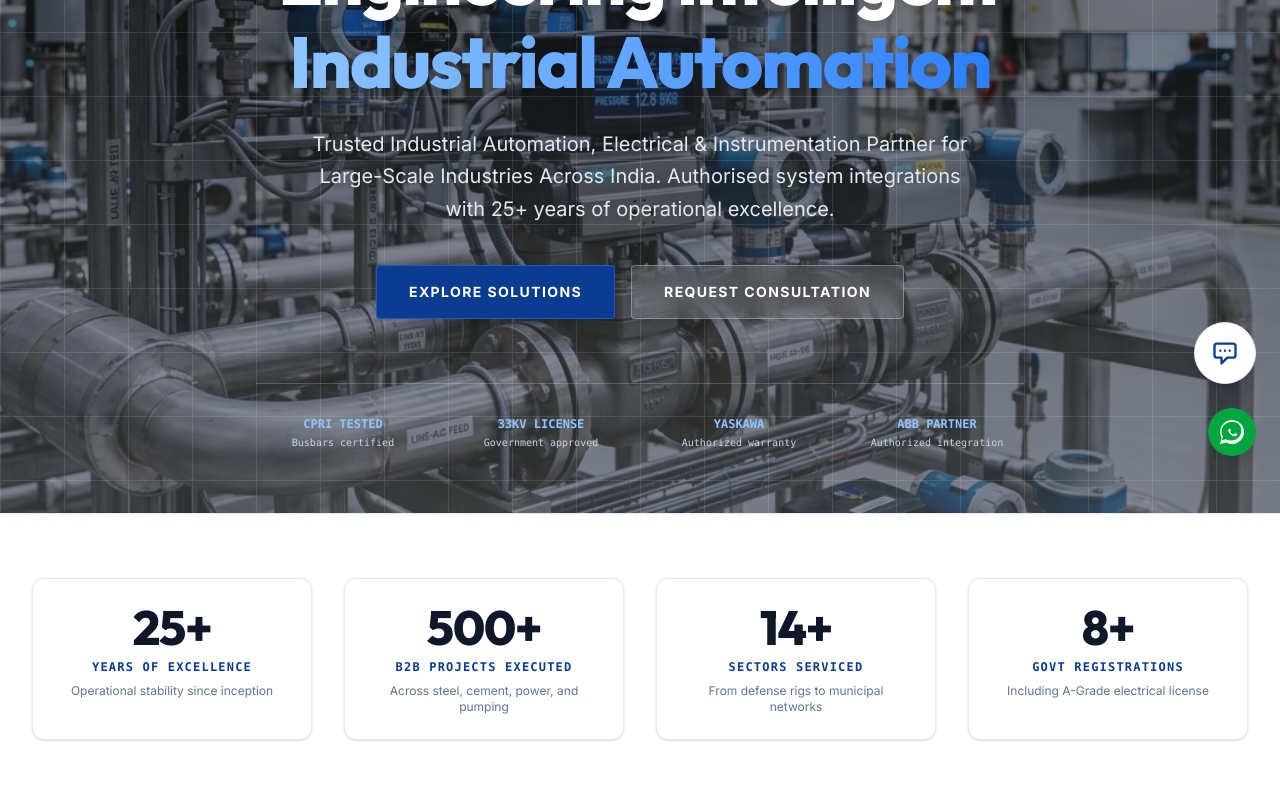
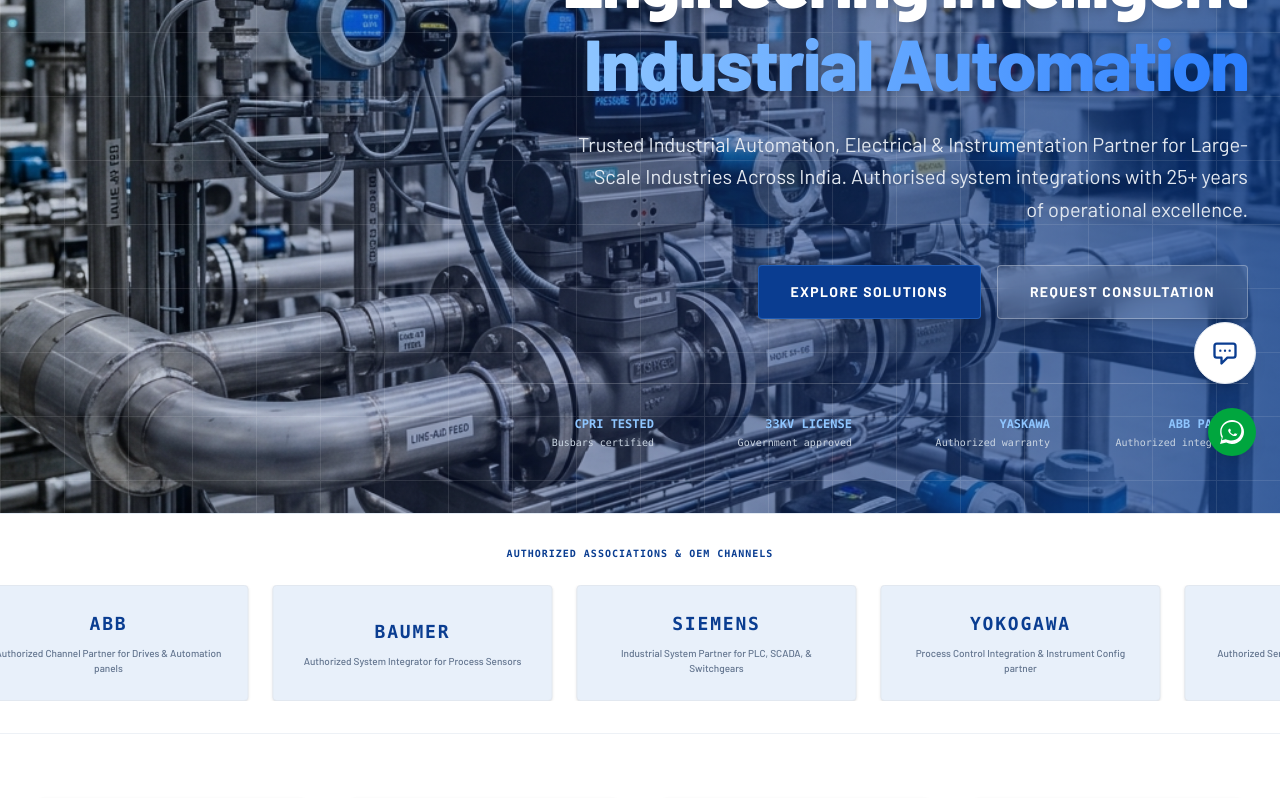
Before and after one commit to novelleyx-dev/nandiniautomation, a Next.js app: page / in a window 1280 px wide. Shown: the part 320-1118 px from the top of the page. Built offline with nearby package versions, Linux system fonts and the light colour scheme.

Commit message:
UI Updates: Redesigned hero section, thinner nav, Barlow font, scrolling associations, and updated case studies copy

```diff
--- a/src/app/globals.css
+++ b/src/app/globals.css
@@ -10,14 +10,34 @@
   --color-ne-text-dark: #0B1F3A; /* Navy Blue */
   --color-ne-text-muted: #64748b;
 
-  --font-sans: var(--font-inter), sans-serif;
-  --font-outfit: var(--font-outfit), sans-serif;
+  --font-sans: var(--font-barlow), sans-serif;
+  --font-outfit: var(--font-barlow), sans-serif;
 }
 
 /* Custom Overrides & Scroll Behaviors */
 html, body {
   background-color: #E8F0FA; /* bg-ne-bg */
   color: #1e293b; /* text-ne-text-dark */
+  font-family: var(--font-sans);
+}
+
+@keyframes marquee {
+  0% {
+    transform: translateX(0);
+  }
+  100% {
+    transform: translateX(-50%);
+  }
+}
+
+.animate-marquee {
+  display: flex;
+  width: max-content;
+  animation: marquee 30s linear infinite;
+}
+
+.animate-marquee:hover {
+  animation-play-state: paused;
 }
 
 /* Custom scrollbar matching corporate theme */
--- a/src/app/layout.tsx
+++ b/src/app/layout.tsx
@@ -1,4 +1,4 @@
-import { Inter, Outfit } from "next/font/google";
+import { Barlow } from "next/font/google";
 import "./globals.css";
 import Header from "@/components/Layout/Header";
 import Footer from "@/components/Layout/Footer";
@@ -6,14 +6,9 @@ import KnowledgeAssistant from "@/components/Assistant/KnowledgeAssistant";
 import DisableRightClick from "@/components/Layout/DisableRightClick";
 import { Metadata } from 'next';
 
-const inter = Inter({
-  variable: "--font-inter",
-  subsets: ["latin"],
-  display: 'swap',
-});
-
-const outfit = Outfit({
-  variable: "--font-outfit",
+const barlow = Barlow({
+  variable: "--font-barlow",
+  weight: ['400', '500', '600', '700', '800'],
   subsets: ["latin"],
   display: 'swap',
 });
@@ -42,7 +37,7 @@ export default function RootLayout({
   children: React.ReactNode;
 }) {
   return (
-    <html lang="en" className={`${inter.variable} ${outfit.variable} scroll-smooth`}>
+    <html lang="en" className={`${barlow.variable} scroll-smooth`}>
       <head>
         <link rel="icon" href="/favicon.ico" sizes="any" />
       </head>
--- a/src/app/page.tsx
+++ b/src/app/page.tsx
@@ -134,6 +134,46 @@ export default function Home() {
 
       {/* 1. HERO SECTION */}
       <HeroSlideshow />
+
+      {/* 8. PARTNERS & ASSOCIATIONS (Moved below Hero) */}
+      <section className="py-8 bg-white border-b border-slate-200/60 overflow-hidden">
+        <div className="max-w-7xl mx-auto px-4 sm:px-6 lg:px-8 text-center mb-6">
+          <h2 className="text-[10px] uppercase tracking-widest text-[var(--color-ne-blue-corp)] font-mono font-bold">
+            AUTHORIZED ASSOCIATIONS & OEM CHANNELS
+          </h2>
+        </div>
+        <div className="relative w-full overflow-hidden">
+          <div className="animate-marquee flex gap-6 px-4">
+            {/* Repeat list twice for smooth continuous scroll */}
+            {[...Array(2)].map((_, arrayIdx) => (
+              <div key={arrayIdx} className="flex gap-6 shrink-0">
+                {[
+                  { name: 'YASKAWA', desc: 'Authorized Service Center for Variable Frequency Drives (VFDs)', url: 'https://www.yaskawaindia.in/' },
+                  { name: 'ABB', desc: 'Authorized Channel Partner for Drives & Automation panels', url: 'https://new.abb.com/indian-subcontinent' },
+                  { name: 'BAUMER', desc: 'Authorized System Integrator for Process Sensors', url: 'https://www.baumer.com/' },
+                  { name: 'SIEMENS', desc: 'Industrial System Partner for PLC, SCADA, & Switchgears', url: 'https://www.siemens.com/' },
+                  { name: 'YOKOGAWA', desc: 'Process Control Integration & Instrument Config partner', url: 'https://www.yokogawa.com/' }
+                ].map((partner, idx) => (
+                  <a
+                    key={`${arrayIdx}-${idx}`}
+                    href={partner.url}
+                    target="_blank"
+                    rel="noopener noreferrer"
+                    className="w-[280px] shrink-0 bg-[#E8F0FA] border border-slate-200 p-6 rounded flex flex-col justify-center hover:border-blue-300 shadow-sm transition-all cursor-pointer group text-center"
+                  >
+                    <span className="text-[var(--color-ne-blue-corp)] font-extrabold text-lg tracking-widest font-mono group-hover:text-blue-700 transition-colors">
+                      {partner.name}
+                    </span>
+                    <span className="text-[10px] text-slate-500 mt-2 leading-normal font-sans font-medium">
+                      {partner.desc}
+                    </span>
+                  </a>
+                ))}
+              </div>
+            ))}
+          </div>
+        </div>
+      </section>
 
       {/* 2. TRUST & SCALE SECTION */}
       <section className="bg-white py-16 relative border-b border-slate-200/60">
@@ -543,38 +583,7 @@ export default function Home() {
         </div>
       </section>
 
-      {/* 8. PARTNERS & ASSOCIATIONS */}
-      <section className="py-16 bg-white border-b border-slate-200/60">
-        <div className="max-w-7xl mx-auto px-4 sm:px-6 lg:px-8 text-center">
-          <h2 className="text-xs uppercase tracking-widest text-[var(--color-ne-blue-corp)] font-mono font-bold mb-10">
-            AUTHORIZED ASSOCIATIONS & OEM CHANNELS
-          </h2>
-          <div className="grid grid-cols-2 sm:grid-cols-3 lg:grid-cols-5 gap-6">
-            {[
-              { name: 'YASKAWA', desc: 'Authorized Service Center for Variable Frequency Drives (VFDs)', url: 'https://www.yaskawaindia.in/' },
-              { name: 'ABB', desc: 'Authorized Channel Partner for Drives & Automation panels', url: 'https://new.abb.com/indian-subcontinent' },
-              { name: 'BAUMER', desc: 'Authorized System Integrator for Process Sensors', url: 'https://www.baumer.com/' },
-              { name: 'SIEMENS', desc: 'Industrial System Partner for PLC, SCADA, & Switchgears', url: 'https://www.siemens.com/' },
-              { name: 'YOKOGAWA', desc: 'Process Control Integration & Instrument Config partner', url: 'https://www.yokogawa.com/' }
-            ].map((partner, idx) => (
-              <a
-                key={idx}
-                href={partner.url}
-                target="_blank"
-                rel="noopener noreferrer"
-                className="bg-[#E8F0FA] border border-slate-200 p-6 rounded flex flex-col justify-between hover:border-blue-300 shadow-sm transition-all cursor-pointer group"
-              >
-                <span className="text-[var(--color-ne-blue-corp)] font-extrabold text-lg tracking-widest font-mono group-hover:text-blue-700 transition-colors">
-                  {partner.name}
-                </span>
-                <span className="text-[10px] text-slate-500 mt-4 leading-normal font-sans font-medium">
-                  {partner.desc}
-                </span>
-              </a>
-            ))}
-          </div>
-        </div>
-      </section>
+
 
       {/* 9. CERTIFICATIONS & COMPLIANCE SECTION */}
       <section id="certifications" className="py-20 relative bg-[#E8F0FA] border-b border-slate-200/60">
--- a/src/app/projects/page.tsx
+++ b/src/app/projects/page.tsx
@@ -44,7 +44,7 @@ export default function ProjectsPage() {
                 Industrial Case Studies & EPC Projects
               </h1>
               <p className="text-base sm:text-lg leading-relaxed text-slate-600">
-                A record of our completed turnkey engineering deliveries across heavy industry sectors. Each case study documents the client requirement, engineering challenge, technology deployed, and verified operational outcome.
+                A proven track record of reliable, high-performance turnkey engineering deliveries. Backed by 25+ years of operational excellence, our case studies showcase our unwavering commitment to safety, compliance, and on-time execution—giving new clients complete peace of mind when partnering with us for mission-critical automation.
               </p>
               <div className="flex gap-6 pt-2 font-mono text-xs">
                 <div className="text-center">
--- a/src/components/Home/HeroSlideshow.tsx
+++ b/src/components/Home/HeroSlideshow.tsx
@@ -34,19 +34,19 @@ export default function HeroSlideshow() {
             className="absolute inset-0 bg-cover bg-center"
             style={{ backgroundImage: `url(${slide})` }}
           />
-          {/* Dark Overlay for Text Visibility */}
-          <div className="absolute inset-0 bg-slate-900/60 mix-blend-multiply" />
-          <div className="absolute inset-0 bg-gradient-to-t from-[#E8F0FA]/20 to-transparent" />
+          {/* Light Blue Gray Overlay for Text Visibility */}
+          <div className="absolute inset-0 bg-slate-500/30 mix-blend-multiply" />
+          <div className="absolute inset-0 bg-gradient-to-r from-transparent via-blue-900/30 to-[#0A3D91]/70" />
         </div>
       ))}
 
       {/* Subtle engineering blueprint matrix grid over the images */}
       <div className="absolute inset-0 bg-[linear-gradient(to_right,#ffffff_1px,transparent_1px),linear-gradient(to_bottom,#ffffff_1px,transparent_1px)] bg-[size:4rem_4rem] opacity-10 pointer-events-none" />
 
-      {/* Centered Content */}
-      <div className="max-w-4xl mx-auto px-4 sm:px-6 lg:px-8 relative z-10 w-full text-center flex flex-col items-center">
+      {/* Right Aligned Content */}
+      <div className="max-w-7xl mx-auto px-4 sm:px-6 lg:px-8 relative z-10 w-full text-right flex flex-col items-end justify-center h-full">
 
-        <div className="inline-flex items-center justify-center space-x-2 bg-white/10 backdrop-blur-md border border-white/20 px-4 py-2 rounded-full text-xs font-mono font-bold text-white shadow-lg mb-8">
+        <div className="inline-flex items-center justify-end space-x-2 bg-white/10 backdrop-blur-md border border-white/20 px-4 py-2 rounded-full text-xs font-mono font-bold text-white shadow-lg mb-8">
           <span className="flex h-2 w-2 relative">
             <span className="animate-ping absolute inline-flex h-full w-full rounded-full bg-blue-300 opacity-75"></span>
             <span className="relative inline-flex rounded-full h-2 w-2 bg-blue-400"></span>
@@ -66,7 +66,7 @@ export default function HeroSlideshow() {
         </p>
 
         {/* CTAs */}
-        <div className="flex flex-wrap justify-center gap-4">
+        <div className="flex flex-wrap justify-end gap-4 w-full">
           <a href="#products" className="px-8 py-4 bg-[var(--color-ne-blue-corp)] hover:bg-[var(--color-ne-blue-steel)] text-white font-bold rounded shadow-xl hover:shadow-2xl hover:-translate-y-1 transition-all duration-300 text-sm uppercase tracking-widest border border-blue-400/30">
             Explore Solutions
           </a>
@@ -76,20 +76,20 @@ export default function HeroSlideshow() {
         </div>
 
         {/* Floating industrial badging indicators */}
-        <div className="mt-16 pt-8 border-t border-white/20 grid grid-cols-2 md:grid-cols-4 gap-6 text-xs font-mono w-full max-w-3xl">
-          <div className="group flex flex-col items-center">
+        <div className="mt-16 pt-8 border-t border-white/20 grid grid-cols-2 md:grid-cols-4 gap-6 text-xs font-mono w-full max-w-3xl justify-items-end text-right">
+          <div className="group flex flex-col items-end">
             <span className="block text-blue-300 font-bold group-hover:text-blue-200 transition-colors">CPRI TESTED</span>
             <span className="text-slate-300 text-[10px] mt-1">Busbars certified</span>
           </div>
-          <div className="group flex flex-col items-center">
+          <div className="group flex flex-col items-end">
             <span className="block text-blue-300 font-bold group-hover:text-blue-200 transition-colors">33KV LICENSE</span>
             <span className="text-slate-300 text-[10px] mt-1">Government approved</span>
           </div>
-          <div className="group flex flex-col items-center">
+          <div className="group flex flex-col items-end">
             <span className="block text-blue-300 font-bold group-hover:text-blue-200 transition-colors">YASKAWA</span>
             <span className="text-slate-300 text-[10px] mt-1">Authorized warranty</span>
           </div>
-          <div className="group flex flex-col items-center">
+          <div className="group flex flex-col items-end">
             <span className="block text-blue-300 font-bold group-hover:text-blue-200 transition-colors">ABB PARTNER</span>
             <span className="text-slate-300 text-[10px] mt-1">Authorized integration</span>
           </div>
--- a/src/components/Layout/Header.tsx
+++ b/src/components/Layout/Header.tsx
@@ -33,8 +33,8 @@ export default function Header() {
     <header
       className={`fixed top-0 left-0 right-0 z-50 transition-all duration-300 ease-in-out ${
         scrolled
-          ? 'bg-white/80 backdrop-blur-md border-b border-slate-200/50 shadow-sm py-3'
-          : 'bg-transparent py-5'
+          ? 'bg-white/95 backdrop-blur-md border-b border-slate-200/50 shadow-sm py-1.5'
+          : 'bg-white/90 backdrop-blur-sm border-b border-slate-200/20 shadow-sm py-2.5'
       }`}
     >
       <div className="max-w-7xl mx-auto px-4 sm:px-6 lg:px-8">
```
Also changed, not shown: 1 other file (tests, documents, lock files or other folders).
